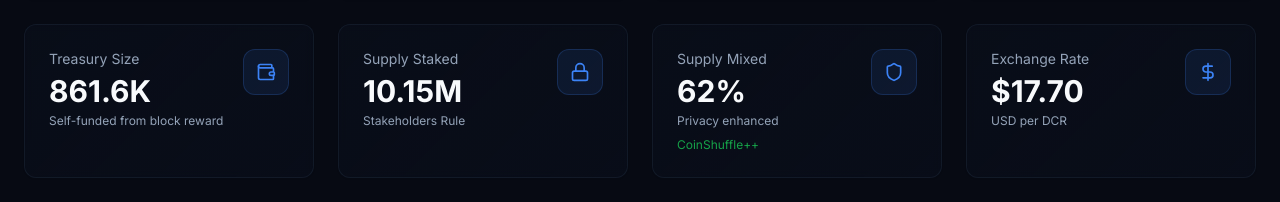
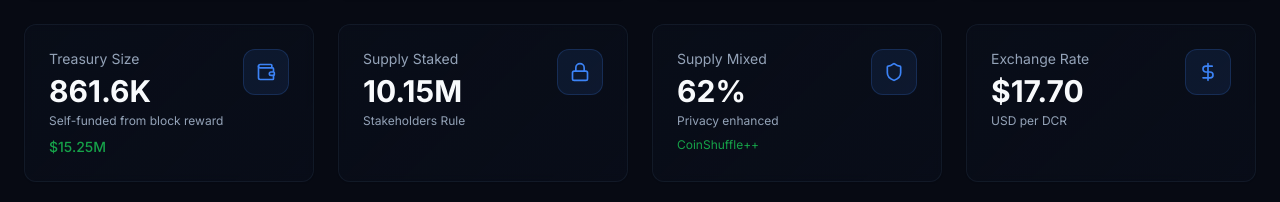
Before and after one commit to exitus1/umbrel-decred-dash, a React (Vite) app: page / in a window 1280 px wide. Shown: the part 412-614 px from the top of the page. Built offline with nearby package versions, Linux system fonts and the light colour scheme; no server answers; the HTML template or start-up script is replaced by a standard one.

Commit message:
Add treasury value in USD

```diff
--- a/src/components/MetricCard.tsx
+++ b/src/components/MetricCard.tsx
@@ -10,9 +10,10 @@ interface MetricCardProps {
     value: string;
     isPositive: boolean;
   };
+  usdValue?: string;
 }
 
-export const MetricCard = ({ title, value, subtitle, icon: Icon, trend }: MetricCardProps) => {
+export const MetricCard = ({ title, value, subtitle, icon: Icon, trend, usdValue }: MetricCardProps) => {
   return (
     <Card className="p-6 bg-gradient-card backdrop-blur-sm border-border/50 hover:border-primary/20 transition-all duration-300 group animate-fade-in">
       <div className="flex items-start justify-between">
@@ -23,6 +24,9 @@ export const MetricCard = ({ title, value, subtitle, icon: Icon, trend }: Metric
           </h3>
           {subtitle && (
             <p className="text-xs text-muted-foreground">{subtitle}</p>
+          )}
+          {usdValue && (
+            <p className="text-sm font-medium text-success mt-2">{usdValue}</p>
           )}
           {trend && (
             <div className={`flex items-center gap-1 mt-2 text-xs ${trend.isPositive ? 'text-success' : 'text-destructive'}`}>
--- a/src/pages/Index.tsx
+++ b/src/pages/Index.tsx
@@ -76,6 +76,9 @@ const Index = () => {
 
   // Treasury size - using approximate value (would need separate API or scraping)
   const treasurySize = "861.6K";
+  const treasurySizeUSD = exchangeRateData
+    ? "$" + (861600 * exchangeRateData.dcrPrice / 1000000).toFixed(2) + "M"
+    : "$15.25M";
 
   // Mixed supply - percentage of total supply
   const mixedPercent = "62%";
@@ -163,6 +166,7 @@ const Index = () => {
             value={treasurySize}
             subtitle="Self-funded from block reward"
             icon={Wallet}
+            usdValue={treasurySizeUSD}
           />
           <MetricCard
             title="Supply Staked"
```
